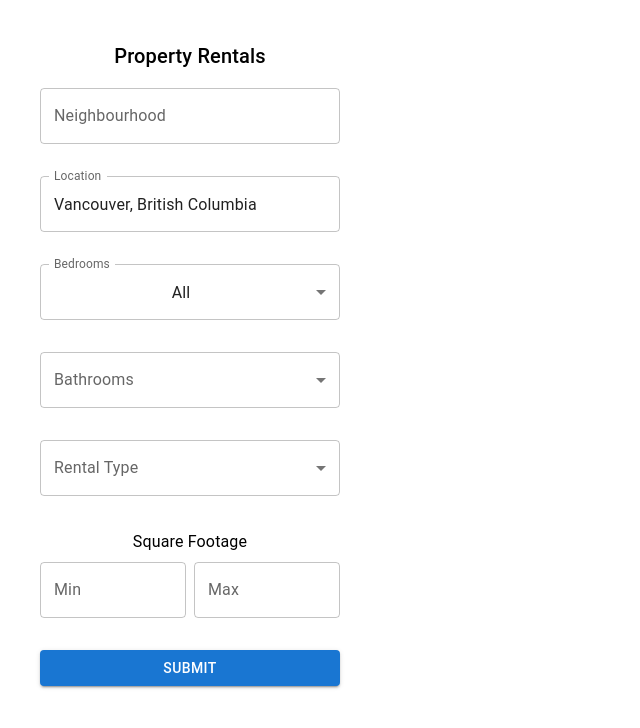
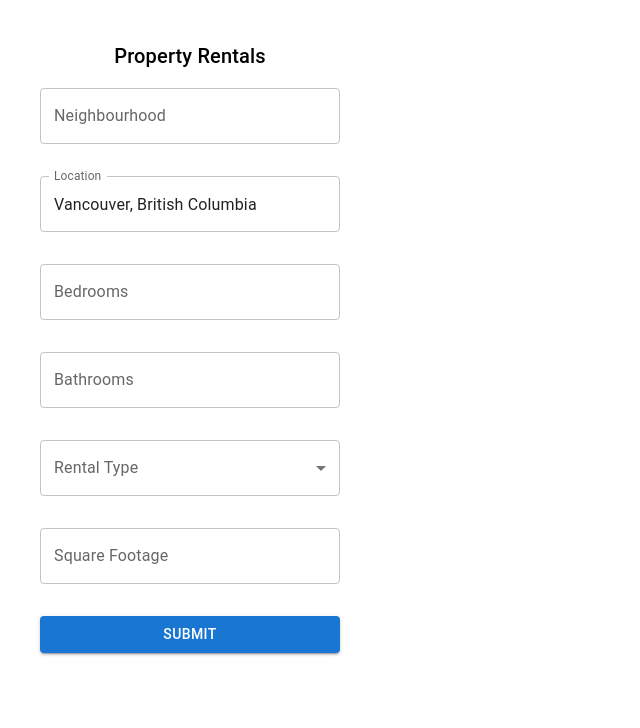
Before and after one commit to ezhou84/Leaselytics, a React (Create React App) app in the folder my-react-app/: page / in a window 1280 px wide. Shown: the top 728 px of the page, without its empty margins (0-640 px from the left). Built offline with nearby package versions, Linux system fonts and the light colour scheme.

Commit message:
switched bed/bathrooms and square ft to text field input

```diff
--- a/my-react-app/src/components/FiltersForm.js
+++ b/my-react-app/src/components/FiltersForm.js
@@ -12,9 +12,8 @@ import {
 } from '@mui/material';
 
 const FiltersForm = () => {
-  const [bedrooms, setBedrooms] = React.useState('all');
+  const [bedrooms, setBedrooms] = React.useState('');
   const [bathrooms, setBathrooms] = React.useState('');
-
 
 
   const handleBedroomChange = (event) => {
@@ -43,43 +42,21 @@ const FiltersForm = () => {
         sx={{ my: 2 }}
       />
 
-      <FormControl fullWidth sx={{ my: 2 }}>
-        <InputLabel id="bedroom-label">Bedrooms</InputLabel>
-        <Select
-          labelId="bedroom-label"
-          id="bedroom-select"
+      <TextField
+          label="Bedrooms"
+          sx={{ my: 2 }}
           value={bedrooms}
-          label="Bedrooms"
+          defaultValue=""
           onChange={handleBedroomChange}
-        >
-          <MenuItem value="all">All</MenuItem>
-          <MenuItem value="1+">1+</MenuItem>
-          <MenuItem value="2+">2+</MenuItem>
-          <MenuItem value="3+">3+</MenuItem>
-          <MenuItem value="4+">4+</MenuItem>
-          <MenuItem value="5+">5+</MenuItem>
-          <MenuItem value="6+">6+</MenuItem>
-        </Select>
-      </FormControl>
+      />
 
-      <FormControl sx={{ my: 2 }}>
-        <InputLabel id="bathrooms-label">Bathrooms</InputLabel>
-        <Select
-          labelId="bathrooms-label"
-          id="bathrooms-select"
+      <TextField
+          label="Bathrooms"
+          sx={{ my: 2 }}
           value={bathrooms}
           defaultValue=""
-          label="Bathrooms"
           onChange={handleBathroomChange}
-        >
-          <MenuItem value={"1+"}>1+</MenuItem>
-          <MenuItem value={"1.5+"}>1.5+</MenuItem>
-          <MenuItem value={"2+"}>2</MenuItem>
-          <MenuItem value={"3+"}>3</MenuItem>
-          <MenuItem value={"4+"}>4</MenuItem>
-          <MenuItem value={"5+"}>5</MenuItem>
-        </Select>
-      </FormControl>
+      />
 
       <FormControl fullWidth sx={{ my: 2 }}>
         <InputLabel id="RentalType-label">Rental Type</InputLabel>
@@ -96,15 +73,11 @@ const FiltersForm = () => {
         </Select>
       </FormControl>
 
-      <Box sx={{ my: 2 }}>
-        <Typography variant="subtitle1" gutterBottom>
-          Square Footage
-        </Typography>
-        <Box sx={{ display: 'flex', justifyContent: 'space-between' }}>
-          <TextField label="Min" type="number" sx={{ mr: 1 }} />
-          <TextField label="Max" type="number" />
-        </Box>
-      </Box>
+
+      <TextField
+          label="Square Footage"
+          sx={{ my: 2 }}
+      />
 
       <Button variant="contained" color="primary" sx={{ mt: 2 }}>
         Submit
```
